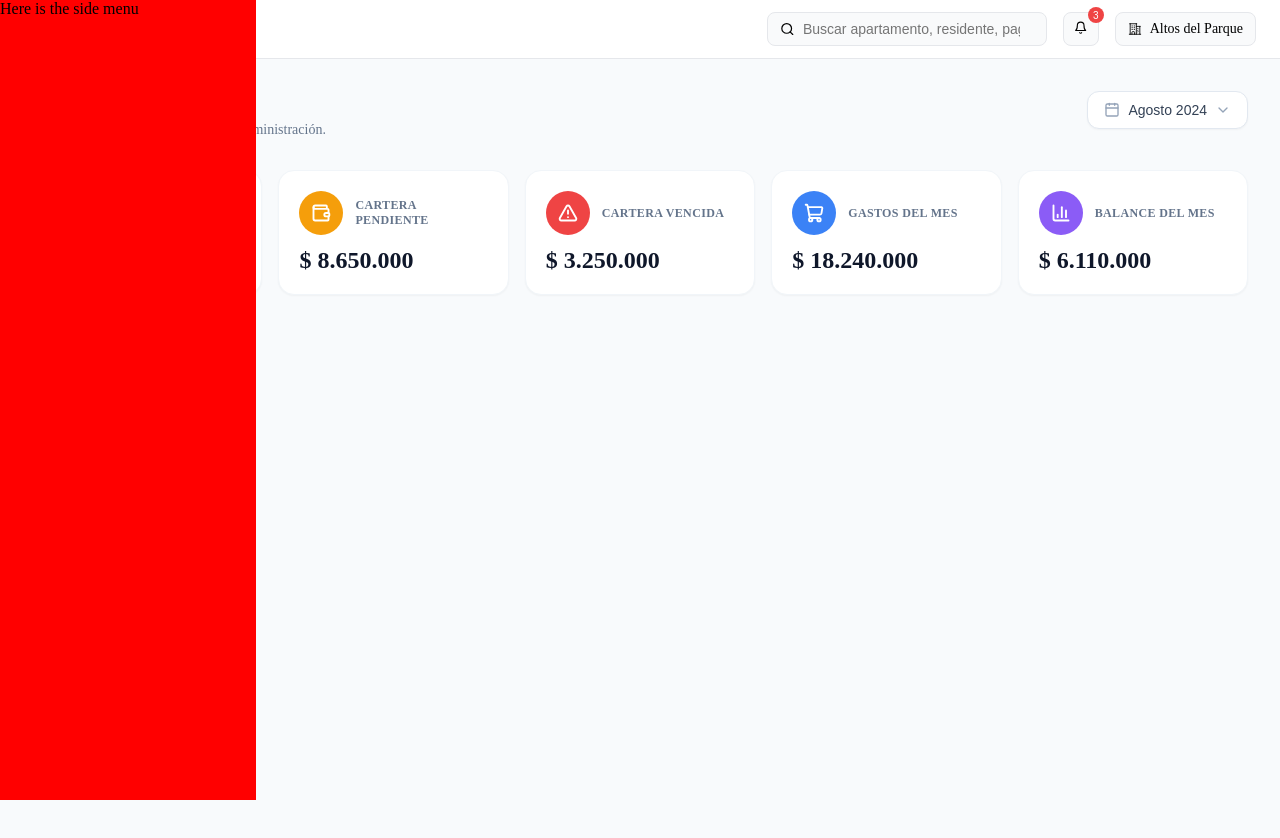
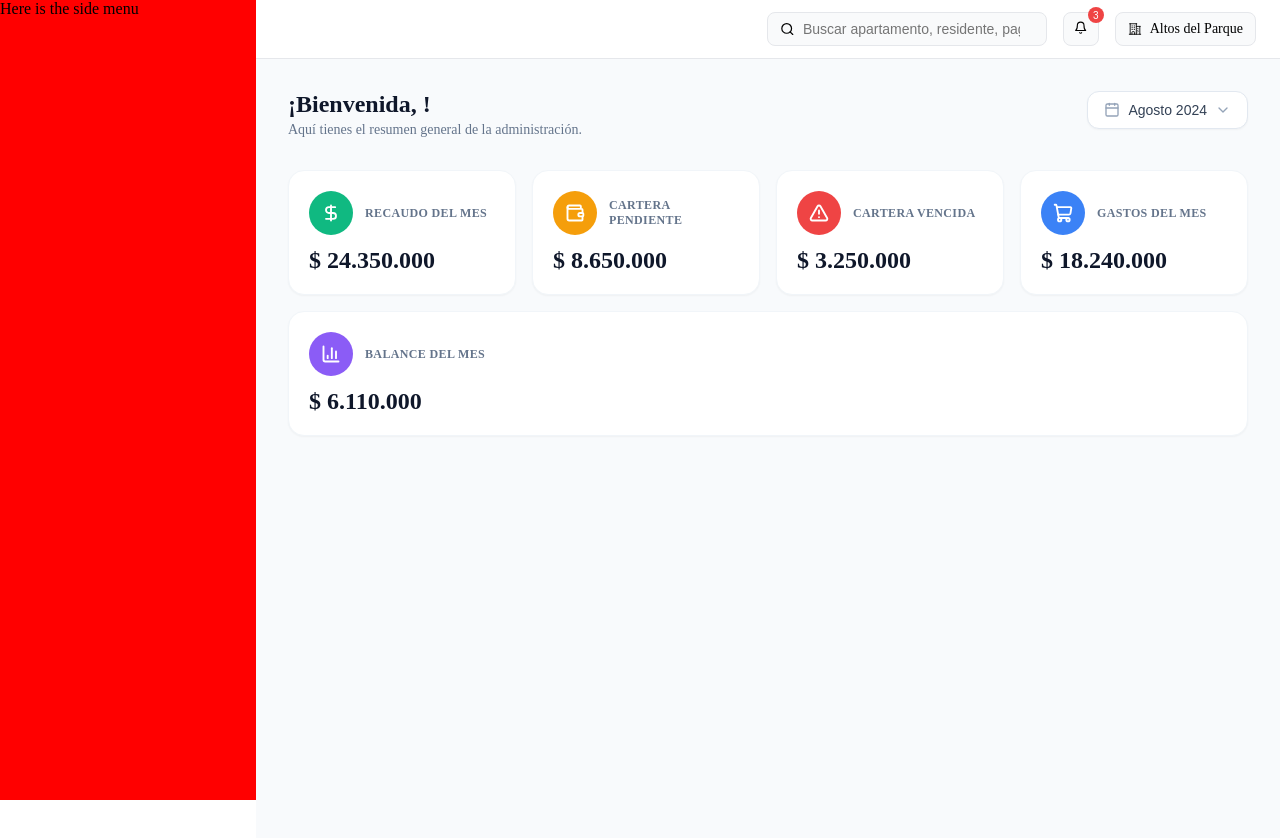
Before and after one commit to StartupName/admin-software, a React (Vite) app: page /dashboard in a window 1280 px wide. Shown: the top 838 px of the page. After the commit the page ends 800 px from the top, so only its background shows below. Built offline with nearby package versions, Linux system fonts and the light colour scheme.

Commit message:
fix(app): Fixing layout error

```diff
--- a/src/App.css
+++ b/src/App.css
@@ -4,3 +4,10 @@
     width: 20%; height: 100%;
     background-color: red; /* Color used for design guidance only. */
 }
+
+.main{
+    position: fixed;
+    top: 0; left: 20%;
+    width: 80%; height: 100%;
+    background-color: blue; /* Color used for design guidance only. */
+}
```
